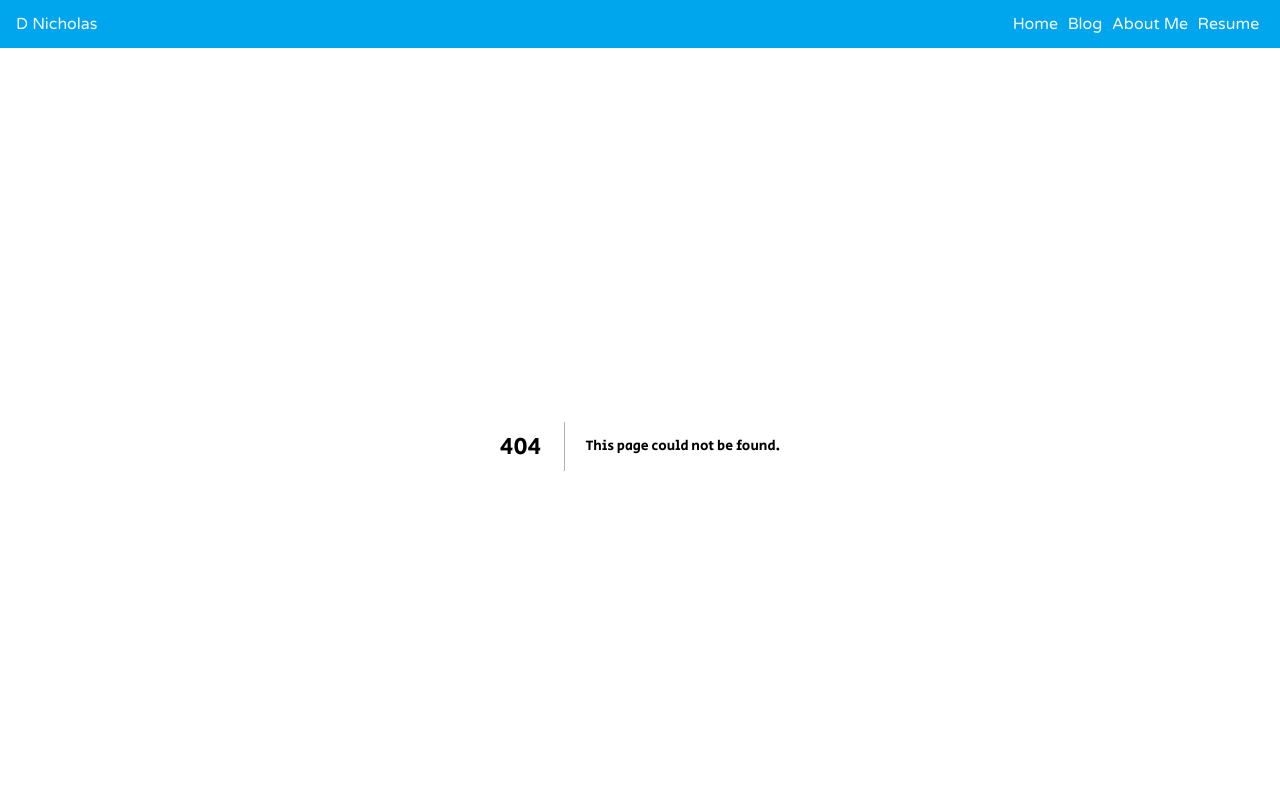
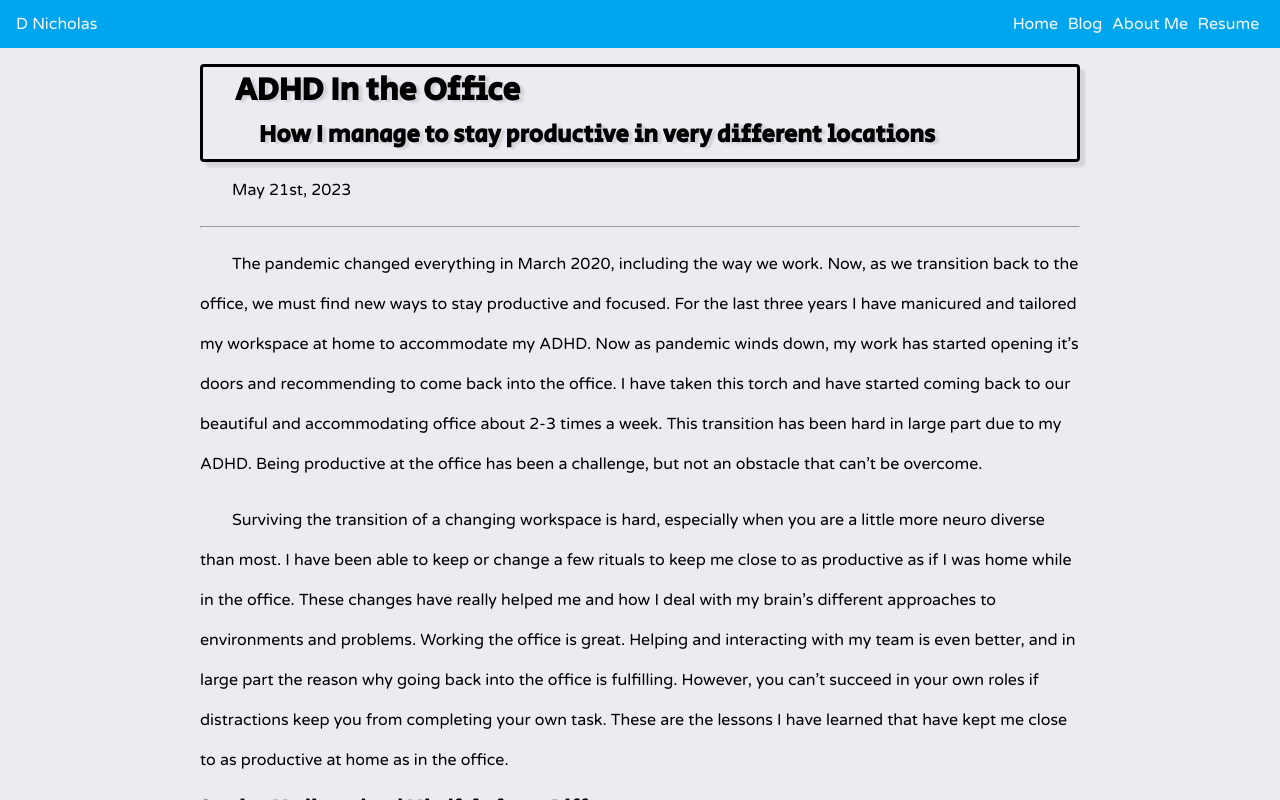
Before and after one commit to dead-alchemy/personal-site, a Next.js app: page /blog/adhd_in_the_office in a window 1280 px wide. Before the commit this address had no page. Built offline with nearby package versions, Linux system fonts and the light colour scheme.

Commit message:
new post.

```diff
--- /dev/null
+++ b/pages/blog/adhd_in_the_office.jsx
@@ -0,0 +1,153 @@
+import {BlogTemplate} from "../../components";
+
+const ADHDInTheOffice = () => {
+	return (
+		<BlogTemplate
+			title={{
+				title: "ADHD In the Office",
+				subHeading:
+					"How I manage to stay productive in very different locations",
+				description:
+					"How I manage to stay productive in very different locations with ADHD",
+				dateTime: "2023-05-21",
+				humanDate: "May 21st, 2023",
+				url: "adhd_in_the_office",
+			}}
+		>
+			<p>
+				The pandemic changed everything in March 2020, including the way
+				we work. Now, as we transition back to the office, we must find
+				new ways to stay productive and focused. For the last three
+				years I have manicured and tailored my workspace at home to
+				accommodate my ADHD. Now as pandemic winds down, my work has
+				started opening it’s doors and recommending to come back into
+				the office. I have taken this torch and have started coming back
+				to our beautiful and accommodating office about 2-3 times a
+				week. This transition has been hard in large part due to my
+				ADHD. Being productive at the office has been a challenge, but
+				not an obstacle that can’t be overcome.
+			</p>
+
+			<p>
+				Surviving the transition of a changing workspace is hard,
+				especially when you are a little more neuro diverse than most. I
+				have been able to keep or change a few rituals to keep me close
+				to as productive as if I was home while in the office. These
+				changes have really helped me and how I deal with my brain’s
+				different approaches to environments and problems. Working the
+				office is great. Helping and interacting with my team is even
+				better, and in large part the reason why going back into the
+				office is fulfilling. However, you can’t succeed in your own
+				roles if distractions keep you from completing your own task.
+				These are the lessons I have learned that have kept me close to
+				as productive at home as in the office.
+			</p>
+			<h3>Staying Medicated and Mindful of your Differences</h3>
+			<p>
+				Understanding your brain and how you are different is critical
+				in keeping successful and productive. One cannot ignore a
+				problem away, especially if the problem is how easily your
+				attention can be diverted away. Being mindful of my disorder has
+				been critical so when I reflect at the end of the day about the
+				wins and fails of the day, I can chalk up problems to my
+				disorder (when appropriate), and how to solve them for the next
+				day. Remembering you are different, and that you need different
+				things to stay successful is ok and a key part of keeping
+				productive regardless of our environment.
+			</p>
+
+			<p>
+				Another key to success is staying medicated. In my state, it has
+				been hard to keep up a prescription due to{" "}
+				<a href="https://www.acsh.org/news/2023/03/31/acsh-asks-where%E2%80%99s-adderall-16973">
+					Adderall shortages
+				</a>
+				. However, it’s critical to keep up your medication as
+				prescribed by your doctor. For me, medication is a great tool to
+				keep my grounded, calm, and collected. If you are thinking about
+				making any changes to your medication or regime, please work
+				with your doctor to make sure that is the right choice. In my
+				case about a half hour before I start my commute, I make sure I
+				take my medication so it’s working by the time I sit down and
+				start my day in the office.
+			</p>
+			<h3>Bringing Home to the Office</h3>
+			<p>
+				Part of the success that I have working from home is that I am
+				able to use the tools that I want. I love my{" "}
+				<a href="https://www.logitechg.com/en-us/products/gaming-keyboards/g915-low-profile-wireless-mechanical-gaming-keyboard.html?utm_source=radius&amp;utm_medium=affiliate&amp;irgwc=1&amp;irclickid=zwGSYMVeGxyNRVfUaT34-UQ9UkAQRKTuU2hzVk0&amp;utm_source=radius&amp;utm_medium=affiliate&amp;irgwc=1">
+					Logitech G915 TKL keyboard
+				</a>{" "}
+				and my{" "}
+				<a href="https://www.logitechg.com/en-us/products/gaming-mice/pro-wireless-mouse.910-005270.html">
+					Logitech Pro Wireless Mouse
+				</a>
+				. I find not having these when working distracting to a fault as
+				I compare other keyboards provided at work to these great
+				products. Instead of comparing what I have at the office versus
+				at home, I just bring them to work. I wish I could bring my
+				whole office at home to work, but alas, it makes more sense to
+				have everyone use standard issue equipment instead of
+				accommodating to a handful of employees.
+			</p>
+			<p>
+				Why is bringing home to the office so important to stay
+				productive? I have solve this workflow at home with some
+				equipment and rituals. Keeping these rituals and equipment as
+				similar as possible between environments is important to ensure
+				my success. Having differences between workflows and traditions
+				at home and in the office is distracting, and can remove my
+				particular train of thought of the task at hand instead and into
+				why I like or dislike the differences. Keeping things as close
+				as possible to home as it is at the office has been a huge
+				factor of my success in transitioning back into the office.
+			</p>
+			<h3>
+				Finding Ways to Minimize Distractions; Long Live Noise
+				Cancelling Headphones
+			</h3>
+			<p>
+				Over hearing coworkers talk about the recent buzz around town,
+				problems about their current project, or just talking in general
+				is enough to rip my out of my focus and into their problems or
+				issues. Long live the{" "}
+				<a href="https://www.apple.com/airpods-pro/">Air Pods Pro</a>{" "}
+				and their great noise cancellation. Here I can be apart of the
+				team, with just enough sensory deprivation to keep me focused in
+				my tasks. Its amazing what little background noise and
+				deprivation can do to keep one with ADHD productive. At home I
+				do not have the pleasure of having my team next to me, but I
+				also don’t have anyone at home to take me away from my task.
+			</p>
+			<p>
+				The other way to keep distractions at bay for me is to move to a
+				dedicated meeting space when meetings are required. Having other
+				people take meetings next to you can be vexing, however, seeing
+				someone constantly distracted by their surroundings during a
+				meeting can be even worse as you aren’t sure they are even
+				focused on what you are saying. It is ok to move your whole
+				workspace, if it can be done for a short amount of time, to
+				focus on a meeting or a hard task for a short time to minimize
+				the distractions your current environment may have.
+			</p>
+			<p>
+				These are the three biggest factors that have helped my stay
+				productive while transitioning back into the office. It has been
+				hard, and I don’t feel as if I am as productive as if I was at
+				home, but these factors have helped me get pretty close.
+				Transitioning back to the office after working from home can be
+				challenging for anyone, but it can be especially difficult for
+				individuals with ADHD. However, by staying mindful of your
+				differences, staying medicated as prescribed, and bringing the
+				tools and rituals that work for you from home to the office, you
+				can increase your chances of success. Minimizing distractions
+				through the use of noise-cancelling headphones or other methods
+				can also help you stay focused on your tasks. With the right
+				approach and mindset, you can thrive in the office and continue
+				to be a valuable member of your team.
+			</p>
+		</BlogTemplate>
+	);
+};
+
+export default ADHDInTheOffice;
```
Also changed, not shown: pages/blog/index.jsx (+7 -0 lines).
